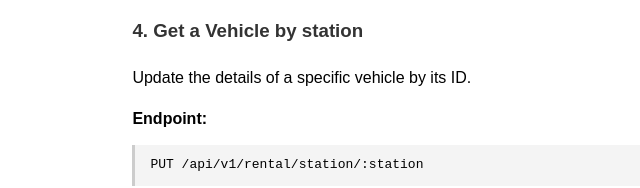
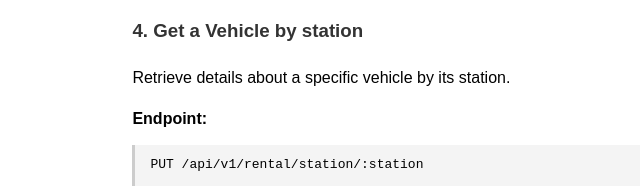
Before and after one commit to MphoNkutha/KuduNav-Rental, a website: page src/pages/index.html in a window 1280 px wide. Shown: the part 6662-6850 px from the top of the page, 2-642 px from the left. Drawn offline with Linux system fonts and the light colour scheme.

Commit message:
more-updates4

```diff
--- a/src/pages/index.html
+++ b/src/pages/index.html
@@ -248,7 +248,7 @@
 }</code></pre>
 
     <h3>4. Get a Vehicle by station</h3>
-    <p>Update the details of a specific vehicle by its ID.</p>
+    <p>Retrieve details about a specific vehicle by its station.</p>
     <strong>Endpoint:</strong>
     <pre><code>PUT /api/v1/rental/station/:station</code></pre>
     <strong>Request Body:</strong>
```
